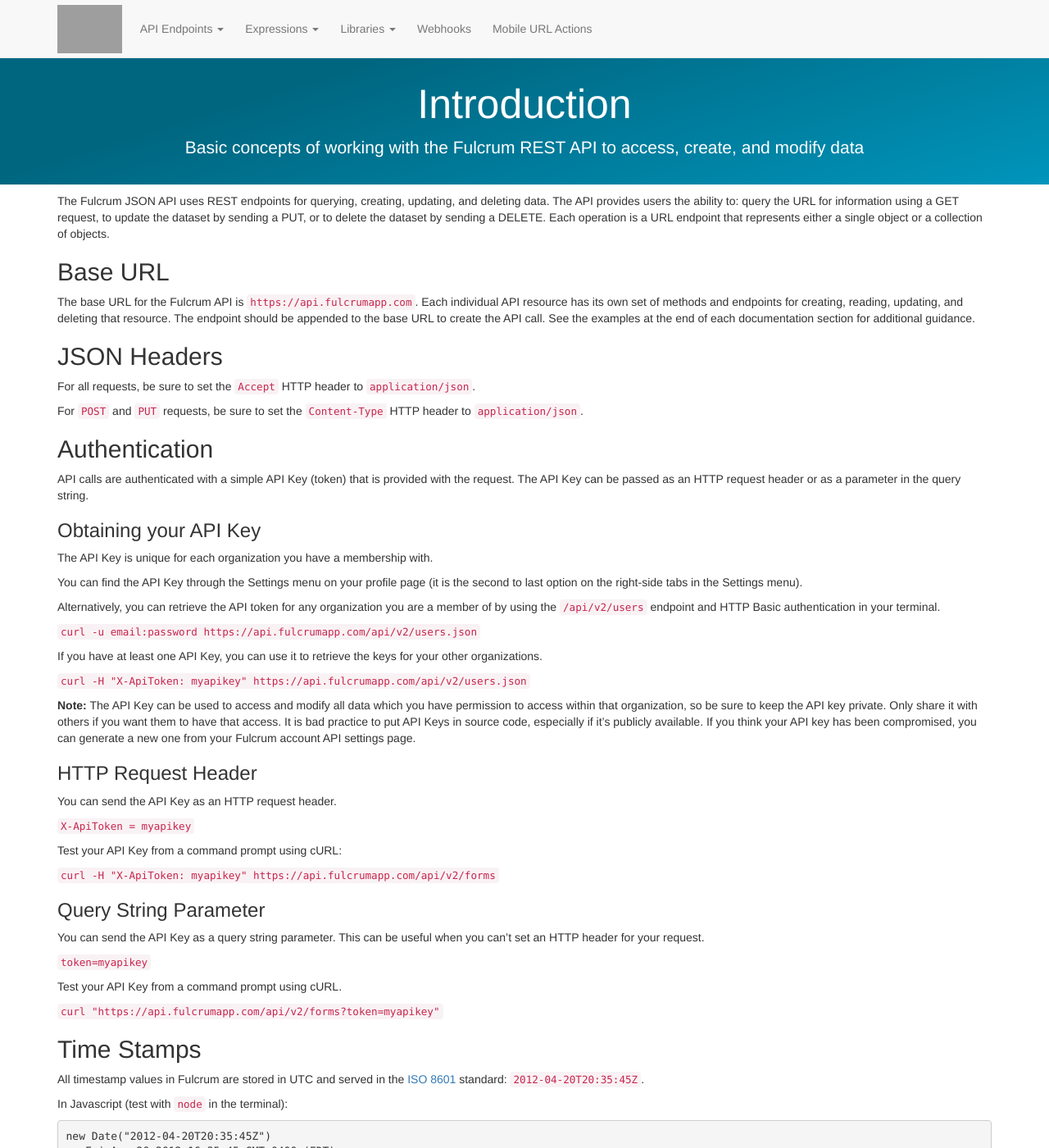
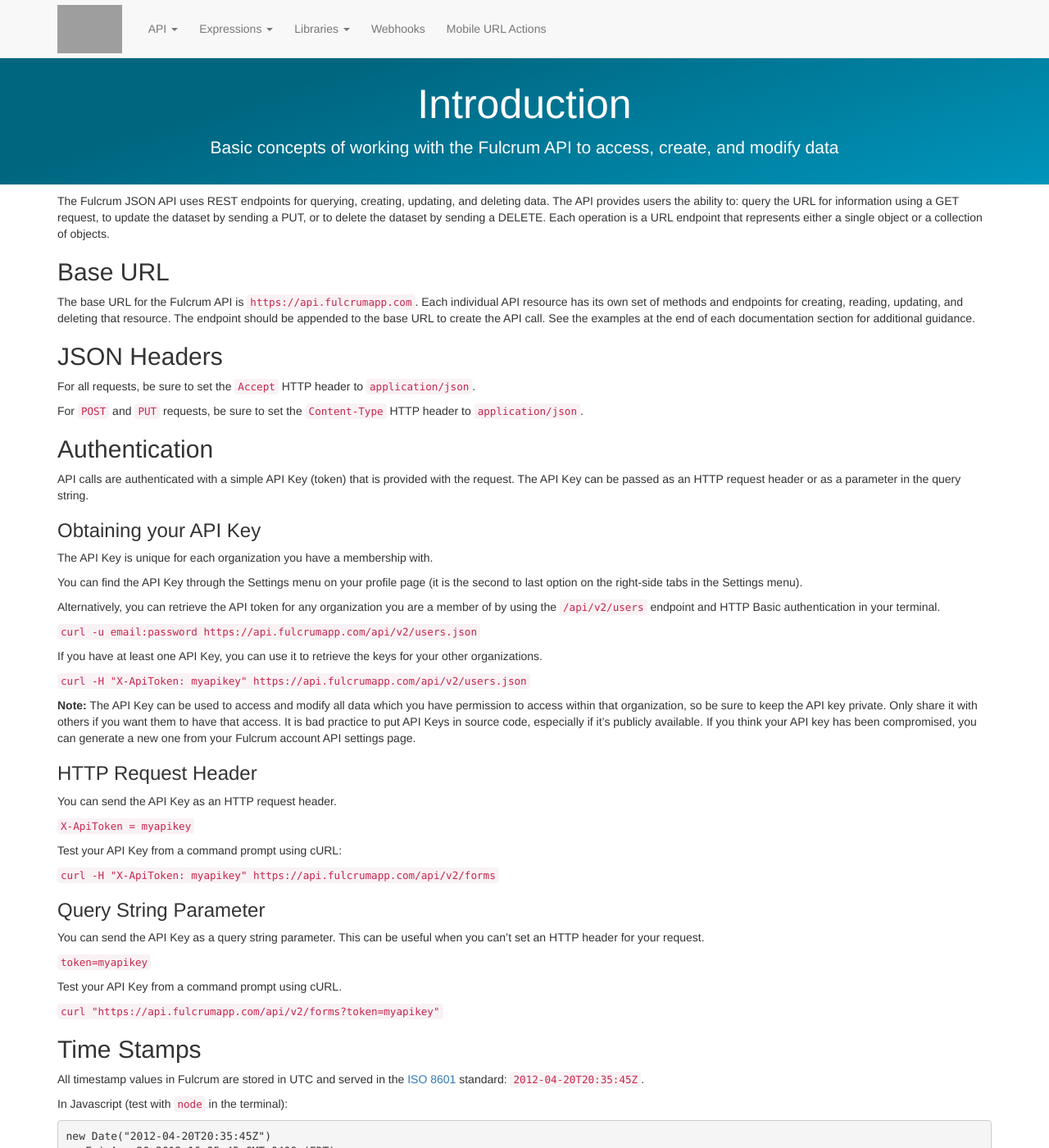
Before and after one commit to rylincoln/developer.fulcrumapp.com, a Jekyll site: the page built from _api/intro.md, in a window 1280 px wide and 1400 px high. Shown: the whole window at 82% size. Built offline with Jekyll 4.4.1, drawn with Linux system fonts in a browser that asks for light colours; nearby versions of some CDN libraries; grey boxes are pictures that could not be loaded.

Commit message:
Adding general API pages bac.

```diff
--- a/_api/intro.md
+++ b/_api/intro.md
@@ -3,7 +3,7 @@ layout: default
 section: api
 order: 0
 title: "Introduction"
-description: "Basic concepts of working with the Fulcrum REST API to access, create, and modify data"
+description: "Basic concepts of working with the Fulcrum API to access, create, and modify data"
 category: section
 img: /assets/img/guides/
 difficulty: advanced
--- a/_includes/nav.html
+++ b/_includes/nav.html
@@ -17,10 +17,18 @@
         <!-- Endpoints -->
         <li class="dropdown{% if page.section == 'endpoints' %} active{% endif %}">
           <a href="#" class="dropdown-toggle" data-toggle="dropdown" role="button" aria-haspopup="true" aria-expanded="false">
-            API Endpoints
+            API
             <span class="caret"></span>
           </a>
           <ul class="dropdown-menu">
+            {% assign api_pages = site.api | sort: "order" %}
+            {% for node in api_pages %}
+              <li class="{% if page.url == node.url %} active{% endif %}">
+                <a href="{{ node.url }}">{{ node.title }}</a>
+              </li>
+            {% endfor %}
+            <li role="separator" class="divider"></li>
+            <li class="dropdown-header">Endpoints</a>
             {% assign endpoint_pages = site.endpoints | sort: "order" %}
             {% for node in endpoint_pages %}
               <li class="{% if page.url == node.url %} active{% endif %}">
--- a/public/css/app.css
+++ b/public/css/app.css
@@ -30,7 +30,7 @@ body {
 
 .navbar-brand {
   padding: 6px 4px 4px 15px;
-  margin-right: 5px;
+  margin-right: 15px;
 }
 
 .navbar-toggle {
```
Also changed, not shown: _endpoints/classification-sets.md (+6 -6 lines).
